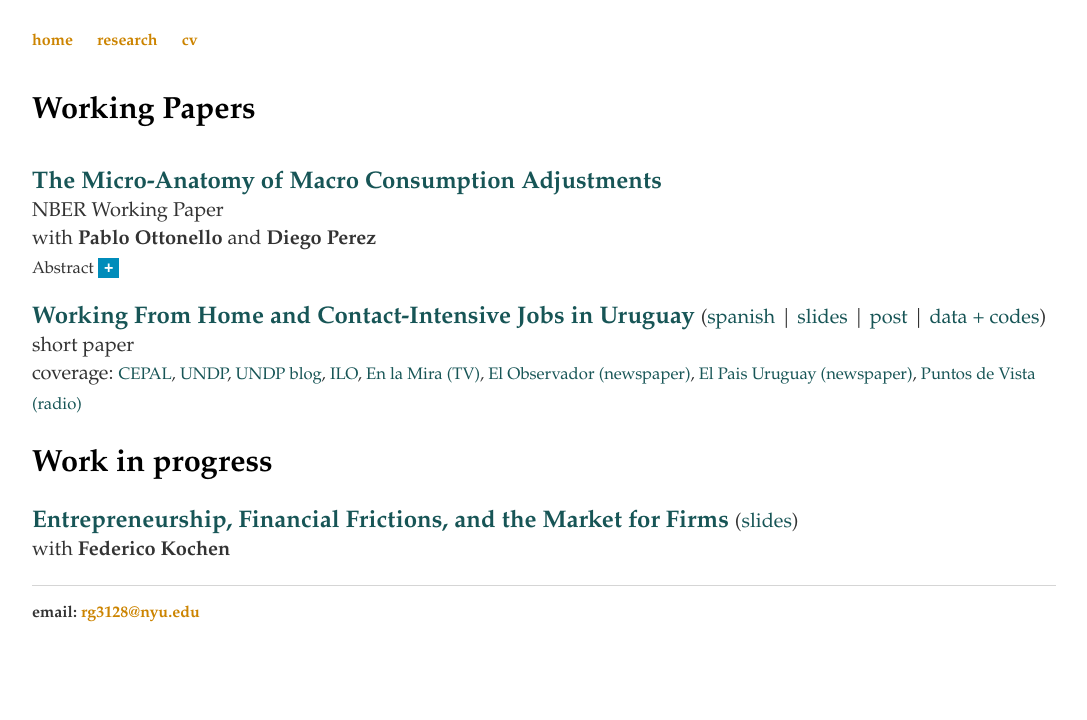
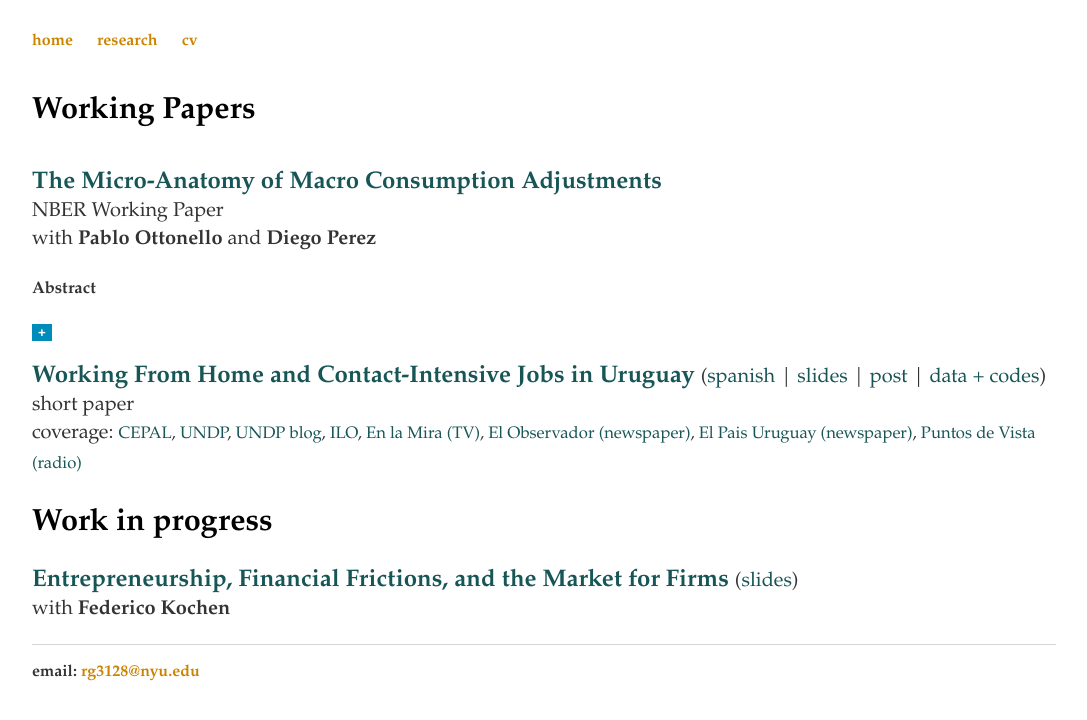
Before and after one commit to rafaguntin/rafaguntin.github.io, a Jekyll site: the page built from research/index.html, in a window 1280 px wide. Shown: the top 720 px of the page, without its empty margins (96-1183 px from the left). Built offline with Jekyll 4.4.1, drawn with Linux system fonts in a browser that asks for light colours.

Commit message:
Update index.html

```diff
--- a/research/index.html
+++ b/research/index.html
@@ -12,8 +12,8 @@ title: Rafael Guntin - Research
 				<a style="font-weight: bold; color:#333" href="https://sites.google.com/site/ottonellopablo/" target="_blank"> Pablo Ottonello </a>
 				and
 				<a style="font-weight: bold; color:#333" href="https://www.perezdiego.org/" target="_blank"> Diego Perez </a>
-				       <br> <small> Abstract
-					       <button style ="font-weight: bold; color:white;background-color: #008CBA;border: none;" onclick="myFunction()" id="myBtn"><big>+<small></button>
+				       <br> <small> <p style ="font-weight: bold"> Abstract </p>
+					       <button style ="font-weight: bold; color:white;background-color: #008CBA;border: none;" onclick="myFunction()" id="myBtn"> + </button>
 					       <span id="dots"></span><span id="more"> <br>Probando </span> <big>
 			</p>
 
```
